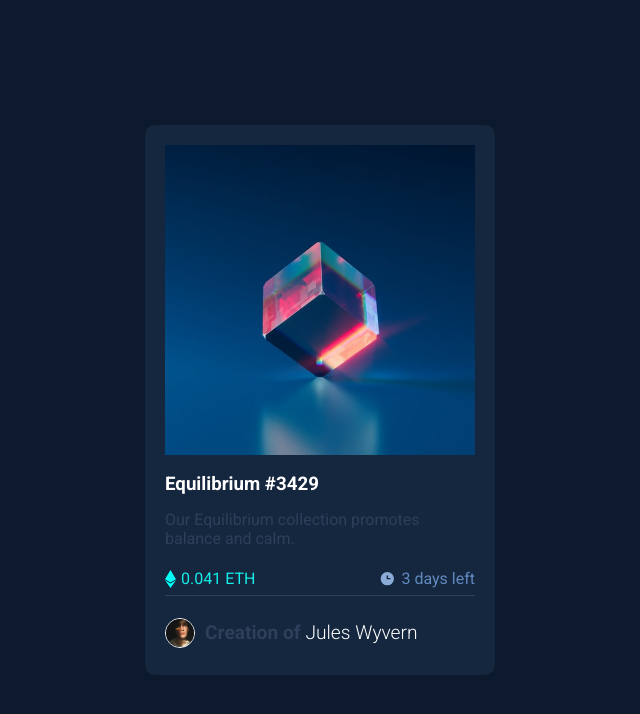
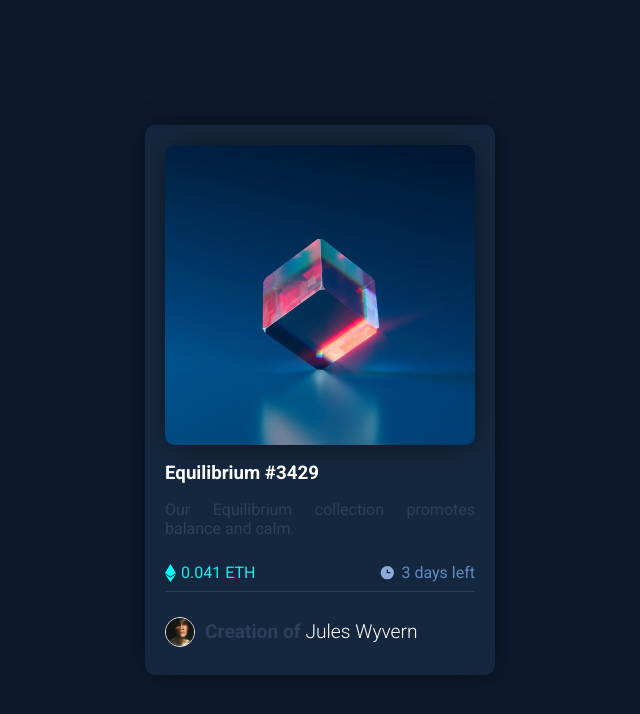
Before and after one commit to mariolopezcotrina/reto3, a plain HTML site: page index.html in a window 1280 px wide. Shown: the whole page, without its empty margins (320-960 px from the left). Drawn offline with Linux system fonts and the light colour scheme.

Commit message:
modificando sombras

```diff
--- a/style.css
+++ b/style.css
@@ -20,20 +20,29 @@ body{
     right: 0;
     margin: auto;
     border-radius: 10px;
-
+    -webkit-box-shadow: 1px 1px 30px -7px rgba(0,0,0,0.75);
+    -moz-box-shadow: 1px 1px 30px -7px rgba(0,0,0,0.75);
+    box-shadow: 1px 1px 30px -7px rgba(0,0,0,0.75);
 
     display: flex;
-
+    text-align: justify;
     flex-wrap: wrap;
     padding: 20px;
 }
 
 .img{
     width: 100%;
+    height: 300px;
+    -webkit-box-shadow: 1px 1px 30px -7px rgba(0,0,0,0.75);
+    -moz-box-shadow: 1px 1px 30px -7px rgba(0,0,0,0.75);
+    box-shadow: 1px 1px 30px -7px rgba(0,0,0,0.75);
+    border-radius: 10px;
 }
 
 .img img{
     width: 100%;
+    height: 100%;
+    border-radius: 10px;
 }
 .card h3{
     color: #fff;
```
Also changed, not shown: index.html (+0 -8 lines).
